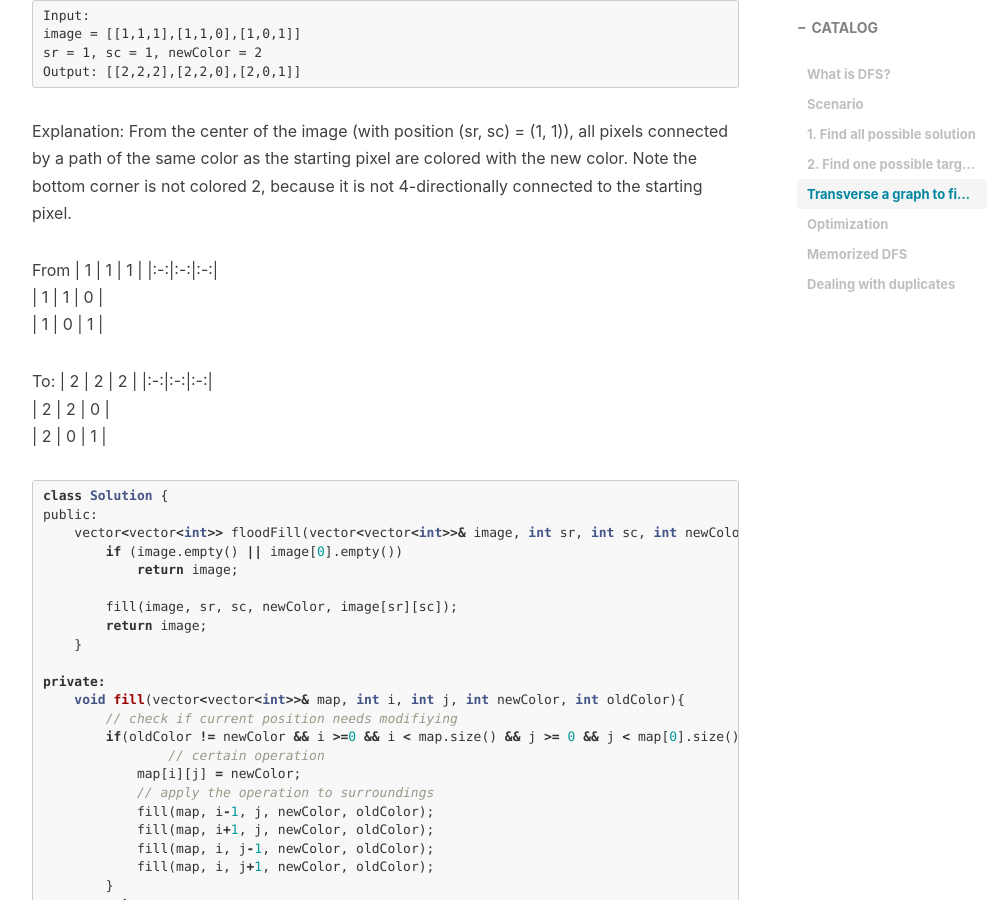
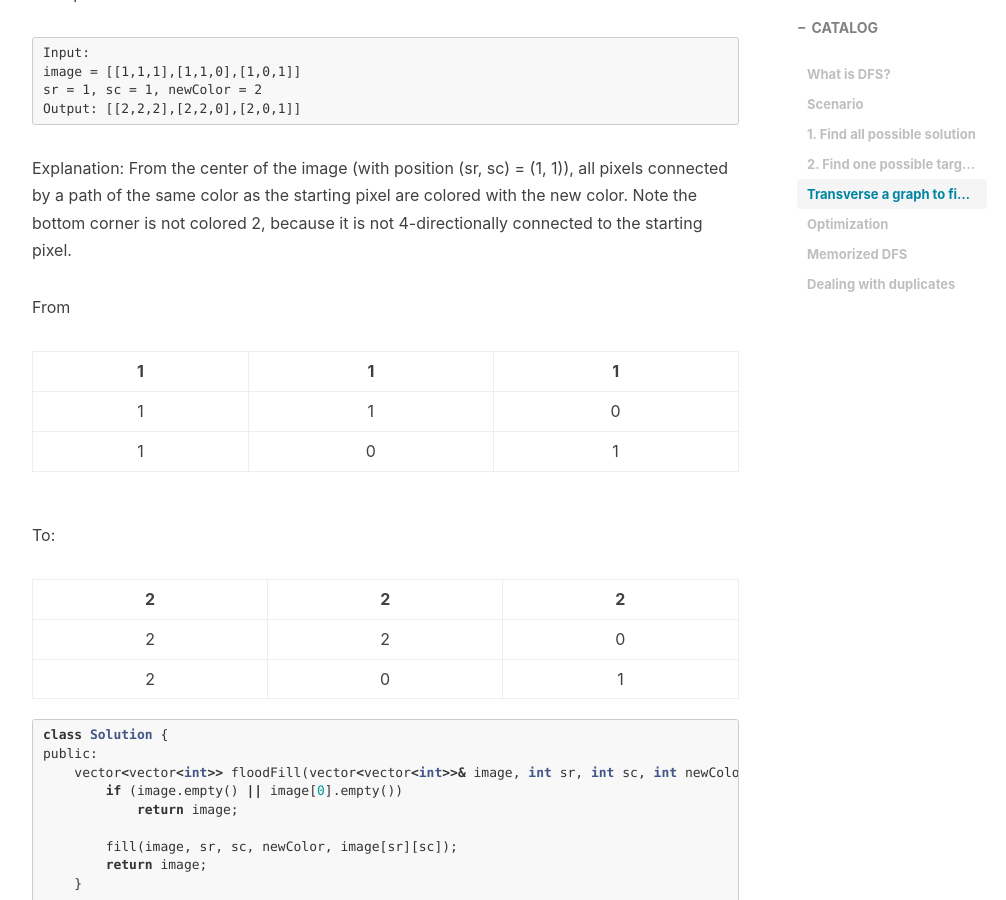
Before and after one commit to Grant6899/Grant6899.github.io, a Jekyll site: the page built from _posts/2018-01-20-DFS-Summary.md, in a window 1280 px wide and 900 px high, scrolled down 3628 px. Shown: the whole window, without its empty margins (233-1239 px from the left). Built offline with Jekyll 4.4.1, drawn with Linux system fonts in a browser that asks for light colours; nearby versions of some CDN libraries; comment, search, counter and statistics services are not loaded; part of the change alters nothing that is shown; some of the changed text lies outside the part shown.

Commit message:
Adding comment

```diff
--- a/_posts/2018-01-20-DFS-Summary.md
+++ b/_posts/2018-01-20-DFS-Summary.md
@@ -125,6 +125,8 @@ private:
                 current.pop_back();
             }
         }
+
+		// if cannot find, return false. Important!!!
         return false;
     }
 
@@ -167,12 +169,14 @@ Note the bottom corner is not colored 2, because it is not 4-directionally conne
 to the starting pixel.
 
 From
+
 | 1 | 1 | 1 |
 |:-:|:-:|:-:|
 | 1 | 1 | 0 |
 | 1 | 0 | 1 |
 
 To:
+
 | 2 | 2 | 2 |
 |:-:|:-:|:-:|
 | 2 | 2 | 0 |
```
